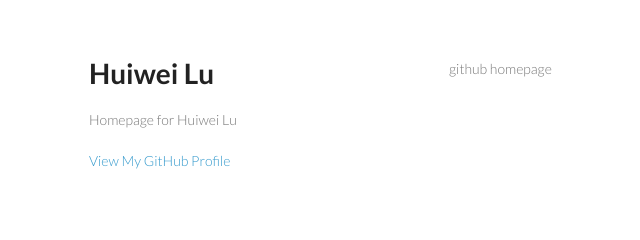
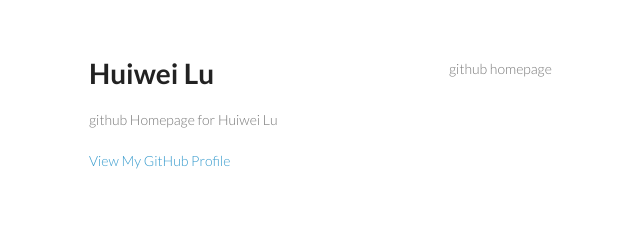
Before and after one commit to lvhuiwei/lvhuiwei.github.com, a plain HTML site: page index.html in a window 1280 px wide. Shown: the top 240 px of the page, 121-761 px from the left. Drawn offline with Linux system fonts and the light colour scheme.

Commit message:
Update index.html

```diff
--- a/index.html
+++ b/index.html
@@ -16,7 +16,7 @@
     <div class="wrapper">
       <header>
         <h1>Huiwei Lu</h1>
-        <p>Homepage for Huiwei Lu</p>
+        <p>github Homepage for Huiwei Lu</p>
 
 
         <p class="view"><a href="https://github.com/lvhuiwei">View My GitHub Profile</a></p>
```
